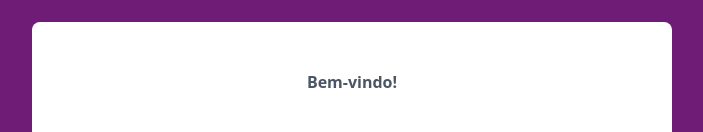
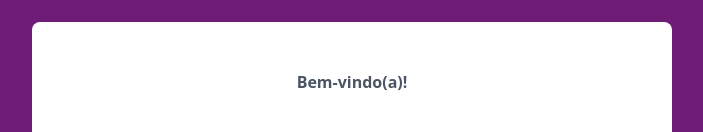
Before and after one commit to thaisquintana/invocies-dashboard, a React (Vite) app: page / in a window 1280 px wide. Shown: the part 270-402 px from the top of the page, without its empty margins (288-991 px from the left). Built offline with nearby package versions, Linux system fonts and the light colour scheme.

Commit message:
update text

```diff
--- a/src/pages/Login/index.tsx
+++ b/src/pages/Login/index.tsx
@@ -15,7 +15,7 @@ export const Login: React.FC = () => {
       </div>
       <div className="bg-white w-6/12 rounded-lg h-3/6 my-0 mx-auto p-8 flex flex-col">
         <h3 className="text-center mb-8 mt-4 font-semibold text-gray-600">
-          Bem-vindo!
+          Bem-vindo(a)!
         </h3>
         <input
           type="email"
```
